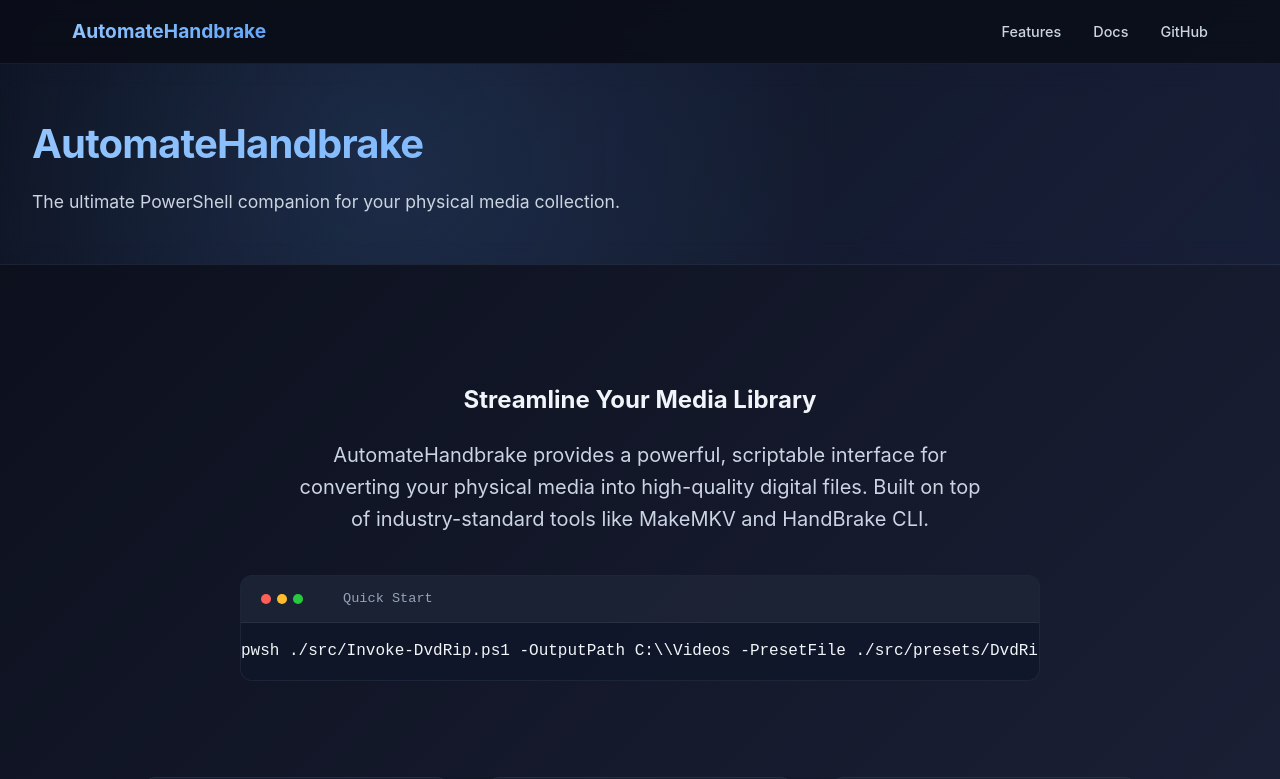
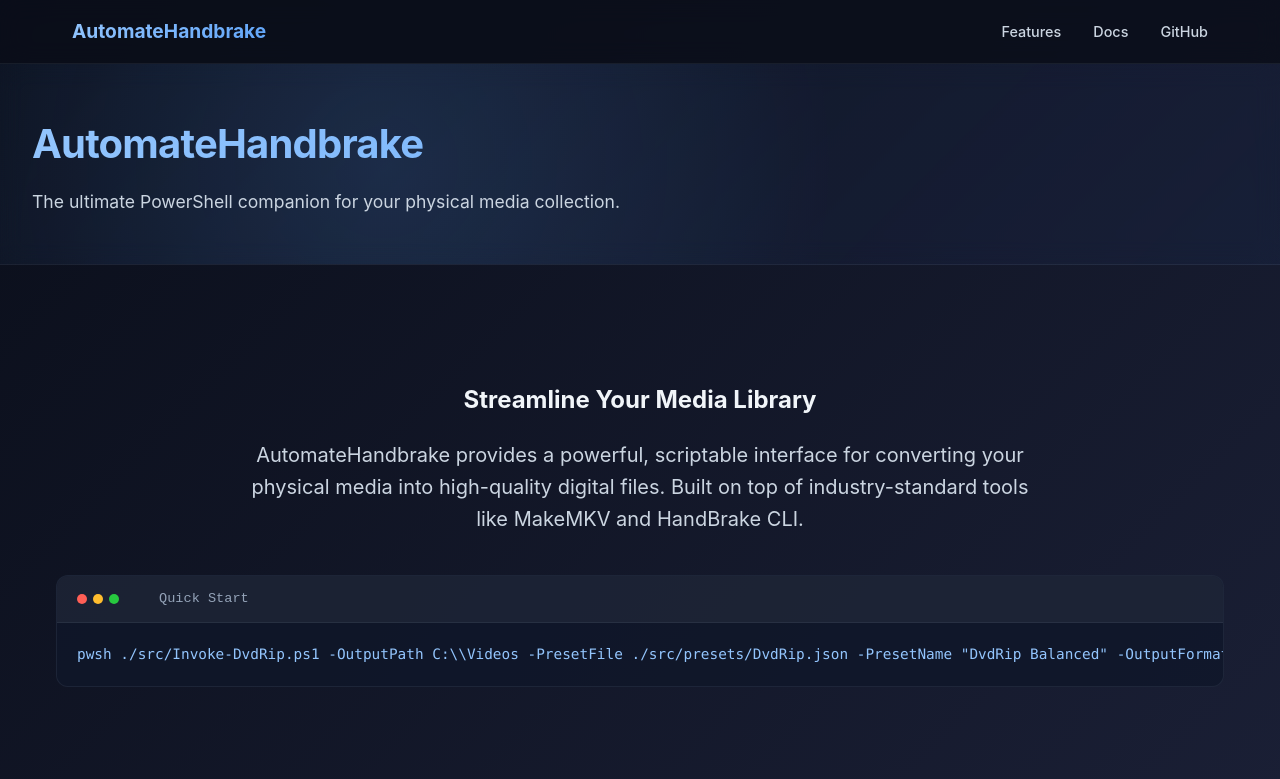
Before and after one commit to rjester/HandbrakeAutomate, a React (Vite) app in the folder website/: page / in a window 1280 px wide. Shown: the top 779 px of the page. Built offline with nearby package versions, Linux system fonts and the light colour scheme.

Commit message:
fix(website): increase container and quick-start-box width to accommodate long commands

```diff
--- a/website/src/styles.css
+++ b/website/src/styles.css
@@ -76,7 +76,7 @@
 }
 
 .container {
-  max-width: 1000px;
+  max-width: 1200px;
   margin: 0 auto 2rem auto;
   padding: 3rem;
   background: var(--card-bg);
@@ -97,7 +97,7 @@
 
 .lead {
   font-size: 1.25rem;
-  max-width: 700px;
+  max-width: 800px;
   margin: 0 auto 2.5rem auto;
   color: var(--text-muted);
 }
@@ -107,7 +107,7 @@
   border-radius: 12px;
   border: 1px solid var(--border);
   overflow: hidden;
-  max-width: 800px;
+  width: 100%;
   margin: 0 auto;
   text-align: left;
 }
@@ -218,6 +218,27 @@
   margin-top: 2rem;
 }
 
+.cmd {
+  background: var(--code-bg);
+  padding: 1.25rem;
+  border-radius: 10px;
+  color: var(--accent-light);
+  border: 1px solid var(--border);
+  font-family: 'Consolas', 'Monaco', 'Courier New', monospace;
+  font-size: 0.9rem;
+  overflow-x: auto;
+  box-shadow: inset 0 2px 8px rgba(0, 0, 0, 0.3);
+  margin: 1rem 0 2rem 0;
+}
+
+.quick-start-box .cmd {
+  margin: 0;
+  border: none;
+  border-radius: 0;
+  background: transparent;
+  box-shadow: none;
+}
+
 .table-wrapper {
   overflow-x: auto;
 }
```
